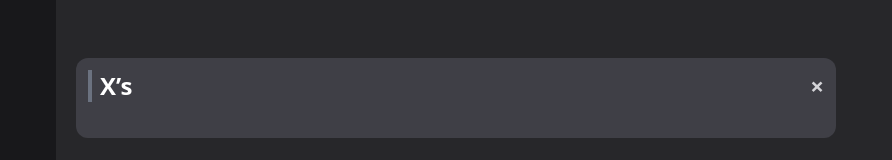
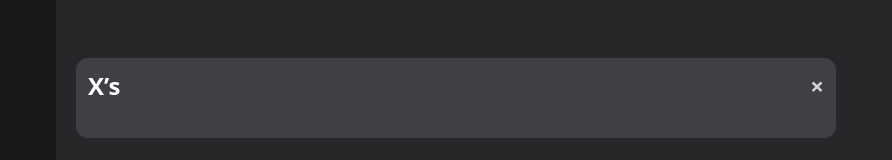
Before and after one commit to na-ah/WordBucket, a Next.js app: page /reader in a window 1280 px wide. Both pictures are taken after a click on the element "X’s". Shown: the part 565-725 px from the top of the page, without its empty margins (0-892 px from the left). Built offline with nearby package versions, Linux system fonts and the light colour scheme.

Commit message:
feat: /reader wordInformationの文字色をstatusに応じて変更するように

```diff
--- a/components/reader/readerWordInformation.tsx
+++ b/components/reader/readerWordInformation.tsx
@@ -1,3 +1,4 @@
+import { ArticleWordColor } from "@/data/reader/readerColor";
 import { wordMap } from "@/data/reader/source";
 import { ReaderWordInformationProps } from "@/types/types";
 
@@ -10,7 +11,21 @@ export default function ReaderWordInformation({
     <>
       <div className="text-white flex flex-col gap-3 py-3 px-3 rounded-xl bg-zinc-700">
         <div className="font-bold text-2xl flex justify-between">
-          <p className="border-l-4 ps-2 border-gray-500">{currentWord}</p>
+          <p
+            style={{
+              color: wordMap.hasOwnProperty(currentWord.toString())
+                ? wordMap[currentWord.toString()].status === "unlearned"
+                  ? ArticleWordColor["unlearned"]
+                  : wordMap[currentWord.toString()].status === "in_progress"
+                  ? ArticleWordColor["inProgress"]
+                  : wordMap[currentWord.toString()].status === "memorizing"
+                  ? ArticleWordColor["memorizing"]
+                  : "white"
+                : "white",
+            }}
+          >
+            {currentWord}
+          </p>
           <button
             onClick={handleClickInformationClose}
             className="text-zinc-300"
@@ -21,7 +36,7 @@ export default function ReaderWordInformation({
         <div className="font-bold text-lg flex">
           {wordMap[currentWord]?.meanings && (
             <>
-              <p className="border-l-4 ps-2 border-blue-500">意味：</p>
+              <p className="border-l-4 ps-2 border-gray-500">意味：</p>
               <div>
                 {wordMap[currentWord].meanings.map((meaning, i) => (
                   <p key={i}>{meaning.meaning}</p>
@@ -33,7 +48,7 @@ export default function ReaderWordInformation({
         <div className="font-bold text-lg flex">
           {wordMap[currentWord]?.examples && (
             <>
-              <p className="border-l-4 ps-2 border-green-500">例文：</p>
+              <p className="border-l-4 ps-2 border-gray-500">例文：</p>
               <div>
                 {wordMap[currentWord].examples.map((example, i) => (
                   <p key={i}>{example.example}</p>
```
